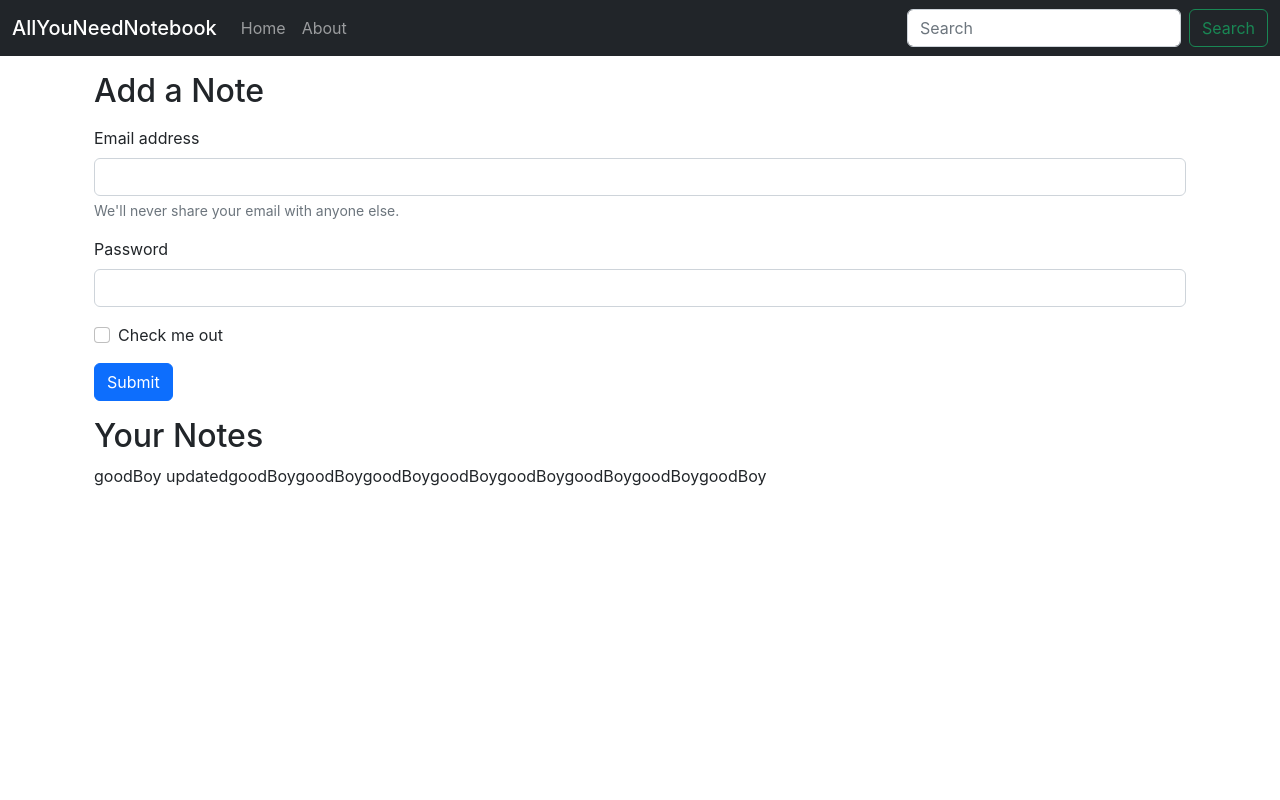
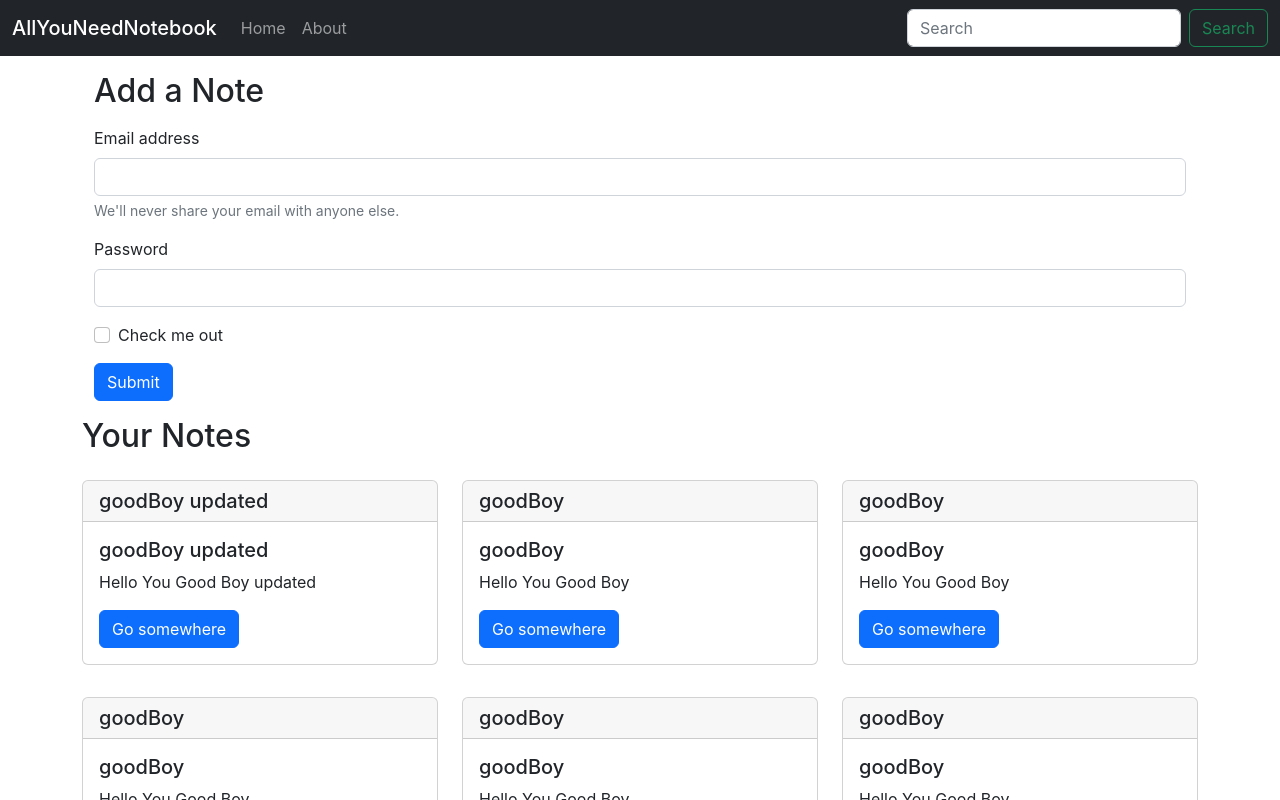
Before and after one commit to Mohammedvaraliya/AllYouNeedNoteBook-ReactApp, a React (Create React App) app: page / in a window 1280 px wide. Shown: the top 800 px of the page. Built offline with nearby package versions, Linux system fonts and the light colour scheme.

Commit message:
created noteitem card

```diff
--- a/src/components/Home.js
+++ b/src/components/Home.js
@@ -1,10 +1,7 @@
-import React, { useContext } from 'react'
-import noteContext from '../context/notes/noteContext';
-
+import React from 'react'
+import Notes from './Notes';
 
 const Home = () => {
-  const context = useContext(noteContext);
-  const {notes, setNotes} = context;
 
   return (
     <>
@@ -27,12 +24,9 @@
           <button type="submit" className="btn btn-primary">Submit</button>
         </form>
       </div>
-      <div className="container my-3">
-        <h2>Your Notes</h2>
-        {notes.map((note) =>{
-          return note.title;
-        })}
-        </div>
+
+      <Notes/>
+
     </>
   )
 }
--- /dev/null
+++ b/src/components/Noteitem.js
@@ -0,0 +1,23 @@
+import React from 'react'
+
+const Noteitem = (props) => {
+
+    const { note } = props;
+
+    return (
+        <>
+            <div className="col-md-4">
+                <div class="card my-3">
+                    <h5 class="card-header">{note.title}</h5>
+                    <div class="card-body">
+                        <h5 class="card-title">{note.title}</h5>
+                        <p class="card-text">{note.description}</p>
+                        <a href="#" class="btn btn-primary">Go somewhere</a>
+                    </div>
+                </div>
+            </div>
+        </>
+    )
+}
+
+export default Noteitem
--- /dev/null
+++ b/src/components/Notes.js
@@ -0,0 +1,22 @@
+import React, { useContext } from 'react'
+import noteContext from '../context/notes/noteContext';
+import Noteitem from './Noteitem';
+
+const Notes = () => {
+
+  const context = useContext(noteContext);
+  const {notes, setNotes} = context;
+
+    return (
+        <>
+            <div className="row my-3">
+                <h2>Your Notes</h2>
+                {notes.map((note) => {
+                    return <Noteitem note={note}/>
+                })}
+            </div>
+        </>
+    )
+}
+
+export default Notes
```
